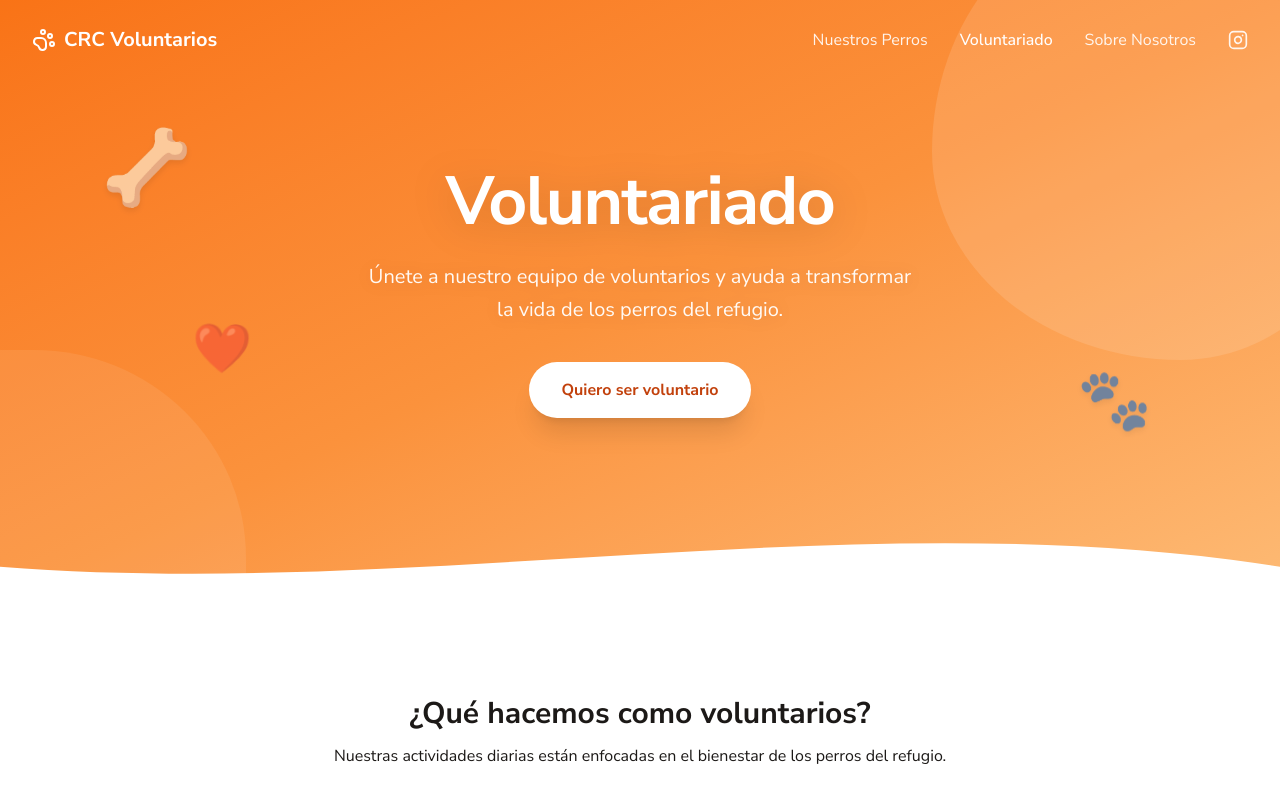
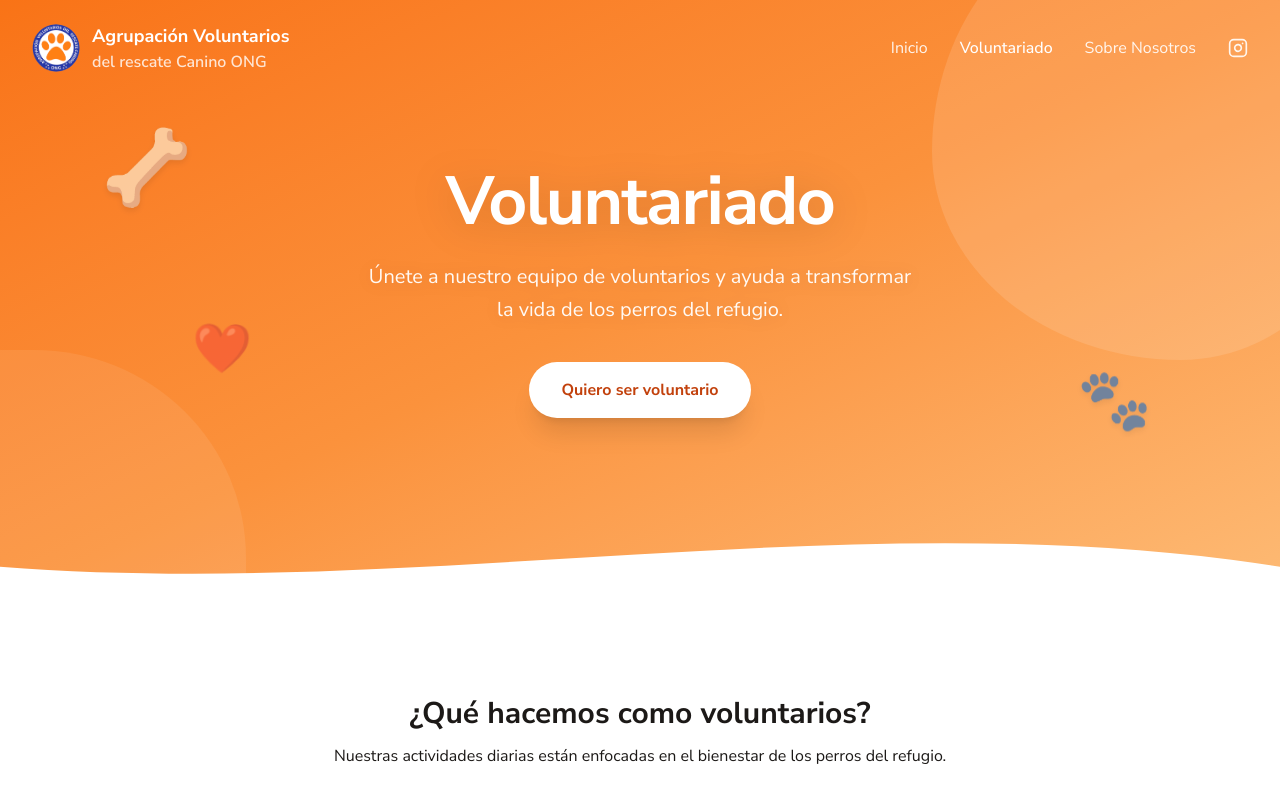
Before and after one commit to KorryKo/crc-voluntarios, a Next.js app: page /voluntariado in a window 1280 px wide. Shown: the top 800 px of the page. Built offline with nearby package versions, Linux system fonts and the light colour scheme.

Commit message:
edit text

```diff
--- a/app/(public)/page.tsx
+++ b/app/(public)/page.tsx
@@ -7,11 +7,11 @@ import { getDogs } from "@/lib/dogs";
 export const revalidate = 0;
 
 export const metadata: Metadata = {
-  title: "Adopta un Perro | CRC Voluntarios",
+  title: "Adopta un Perro | Agrupación Voluntarios del rescate Canino ONG",
   description:
     "Conoce a los perros disponibles para adopción en nuestro refugio en Santiago, Chile. Encuentra a tu nuevo compañero y dale un hogar.",
   openGraph: {
-    title: "Adopta un Perro | CRC Voluntarios",
+    title: "Adopta un Perro | Agrupación Voluntarios del rescate Canino ONG",
     description:
       "Conoce a los perros disponibles para adopción en nuestro refugio en Santiago, Chile.",
     url: "/",
@@ -24,7 +24,7 @@ export const metadata: Metadata = {
 const jsonLd = {
   "@context": "https://schema.org",
   "@type": "NGO",
-  name: "CRC Voluntarios",
+  name: "Agrupación Voluntarios del rescate Canino ONG",
   description:
     "Grupo de voluntarios dedicados al rescate y adopción de perros en Santiago, Chile.",
   url: "https://crc-voluntarios.cl",
@@ -45,9 +45,8 @@ export default async function Home() {
         dangerouslySetInnerHTML={{ __html: JSON.stringify(jsonLd) }}
       />
       <HeroSection
-        title="Nuestros Perros"
-        subtitle="Conoce a los perros que buscan un hogar. Adopta, ven a visitarnos o comparte."
-
+        title="Dale un hogar a quien más lo necesita"
+        subtitle="Somos voluntarios que trabajamos en el Centro de Rescate Canino de Ñuñoa cuidando perros abandonados. Conócelos y cambia una vida — la de ellos y la tuya."
         cta={
           <a
             href="https://wa.me/56987997244?text=Hola%2C%20estoy%20interesado%20en%20adoptar%20un%20perro.%20%C2%BFCu%C3%A1ndo%20y%20c%C3%B3mo%20puedo%20visitarlos%3F"
--- a/app/(public)/sobre-nosotros/page.tsx
+++ b/app/(public)/sobre-nosotros/page.tsx
@@ -10,9 +10,9 @@ export const revalidate = 0;
 export const metadata: Metadata = {
   title: "Sobre Nosotros",
   description:
-    "Somos un grupo de voluntarios que trabaja junto al refugio municipal de Santiago para mejorar la calidad de vida de los perros abandonados y maltratados.",
+    "Somos un grupo de voluntarios que trabaja en el Centro de Rescate Canino de Ñuñoa para mejorar la calidad de vida de los perros abandonados y maltratados.",
   openGraph: {
-    title: "Sobre Nosotros | CRC Voluntarios",
+    title: "Sobre Nosotros | Agrupación Voluntarios del rescate Canino ONG",
     description:
       "Conoce nuestra historia de más de 10 años ayudando a perros abandonados en Santiago, Chile.",
     url: "/sobre-nosotros",
@@ -25,13 +25,13 @@ export const metadata: Metadata = {
 const jsonLd = {
   "@context": "https://schema.org",
   "@type": "WebPage",
-  name: "Sobre Nosotros - CRC Voluntarios",
+  name: "Sobre Nosotros - Agrupación Voluntarios del rescate Canino ONG",
   description:
-    "Grupo de voluntarios dedicados al bienestar de perros en refugio municipal de Santiago, Chile.",
+    "Grupo de voluntarios dedicados al bienestar de perros en el Centro de Rescate Canino de Ñuñoa, Santiago, Chile.",
   url: "https://crc-voluntarios.cl/sobre-nosotros",
   isPartOf: {
     "@type": "WebSite",
-    name: "CRC Voluntarios",
+    name: "Agrupación Voluntarios del rescate Canino ONG",
     url: "https://crc-voluntarios.cl",
   },
 };
@@ -98,7 +98,7 @@ export default async function SobreNosotros() {
             <div className="shrink-0">
               <Image
                 src="/logo-crc.png"
-                alt="Logo CRC Voluntarios"
+                alt="Logo Agrupación Voluntarios del rescate Canino ONG"
                 width={280}
                 height={280}
                 className="rounded-full"
@@ -110,11 +110,11 @@ export default async function SobreNosotros() {
               </h2>
               <div className="mt-8 space-y-6 text-lg leading-relaxed text-text-secondary">
                 <p>
-                  CRC Voluntarios nació hace más de 10 años, cuando un pequeño
+                  Agrupación Voluntarios del rescate Canino ONG nació hace más de 10 años, cuando un pequeño
                   grupo de personas decidió que no podía quedarse de brazos cruzados
                   ante la realidad de los perros abandonados y maltratados en
-                  Santiago. Lo que comenzó como visitas esporádicas al refugio
-                  municipal se convirtió en un compromiso de vida.
+                  Santiago. Lo que comenzó como visitas esporádicas al Centro de
+                  Rescate Canino de Ñuñoa se convirtió en un compromiso de vida.
                 </p>
                 <p>
                   Con el tiempo, el grupo fue creciendo. Más personas se sumaron,
@@ -124,9 +124,9 @@ export default async function SobreNosotros() {
                 </p>
                 <p>
                   Hoy somos un grupo organizado de voluntarios que trabaja en
-                  colaboración con el refugio municipal. No somos el refugio — somos
+                  el Centro de Rescate Canino de Ñuñoa. No somos el refugio — somos
                   personas comunes que dedican su tiempo libre a hacer la diferencia.
-                  El refugio es administrado por la municipalidad, que se encarga de
+                  El centro es administrado por la municipalidad, que se encarga de
                   los rescates, la atención veterinaria y los procesos de adopción.
                   Nosotros nos enfocamos en lo que más necesitan los perros en su día
                   a día: compañía, ejercicio, higiene y cariño.
--- a/app/(public)/voluntariado/page.tsx
+++ b/app/(public)/voluntariado/page.tsx
@@ -8,7 +8,7 @@ export const metadata: Metadata = {
   description:
     "Únete como voluntario en nuestro refugio de perros en Santiago, Chile. Pasea perros, ayuda en su cuidado y forma parte de nuestro equipo.",
   openGraph: {
-    title: "Voluntariado | CRC Voluntarios",
+    title: "Voluntariado | Agrupación Voluntarios del rescate Canino ONG",
     description:
       "Únete como voluntario en nuestro refugio de perros en Santiago, Chile. Solo necesitas ser mayor de 18 años y amar a los perros.",
     url: "/voluntariado",
@@ -21,18 +21,18 @@ export const metadata: Metadata = {
 const jsonLd = {
   "@context": "https://schema.org",
   "@type": "WebPage",
-  name: "Voluntariado - CRC Voluntarios",
+  name: "Voluntariado - Agrupación Voluntarios del rescate Canino ONG",
   description:
-    "Programa de voluntariado para el cuidado de perros en refugio municipal de Santiago, Chile.",
+    "Programa de voluntariado para el cuidado de perros en el Centro de Rescate Canino de Ñuñoa, Santiago, Chile.",
   url: "https://crc-voluntarios.cl/voluntariado",
   isPartOf: {
     "@type": "WebSite",
-    name: "CRC Voluntarios",
+    name: "Agrupación Voluntarios del rescate Canino ONG",
     url: "https://crc-voluntarios.cl",
   },
   about: {
     "@type": "VolunteerAction",
-    name: "Voluntariado CRC",
+    name: "Voluntariado Agrupación Voluntarios del rescate Canino ONG",
     description:
       "Actividades de voluntariado incluyen paseos, juegos, limpieza y baño de perros en el refugio.",
     location: {
--- a/app/layout.tsx
+++ b/app/layout.tsx
@@ -12,8 +12,8 @@ const siteUrl = "https://crc-voluntarios.cl"; // Actualizar con URL real
 export const metadata: Metadata = {
   metadataBase: new URL(siteUrl),
   title: {
-    default: "CRC Voluntarios | Refugio de Perros en Santiago, Chile",
-    template: "%s | CRC Voluntarios",
+    default: "Agrupación Voluntarios del rescate Canino ONG | Refugio de Perros en Santiago, Chile",
+    template: "%s | Agrupación Voluntarios del rescate Canino ONG",
   },
   description:
     "Únete como voluntario en nuestro refugio de perros en Santiago, Chile. Ayuda a perros abandonados, participa en adopciones y forma parte de nuestra comunidad de voluntarios.",
@@ -25,16 +25,16 @@ export const metadata: Metadata = {
     "ayudar perros abandonados",
     "adopción responsable perros",
     "rescate animal Santiago",
-    "CRC voluntarios",
+    "Agrupación Voluntarios del rescate Canino ONG",
   ],
-  authors: [{ name: "CRC Voluntarios" }],
-  creator: "CRC Voluntarios",
+  authors: [{ name: "Agrupación Voluntarios del rescate Canino ONG" }],
+  creator: "Agrupación Voluntarios del rescate Canino ONG",
   openGraph: {
     type: "website",
     locale: "es_CL",
     url: siteUrl,
-    siteName: "CRC Voluntarios",
-    title: "CRC Voluntarios | Refugio de Perros en Santiago, Chile",
+    siteName: "Agrupación Voluntarios del rescate Canino ONG",
+    title: "Agrupación Voluntarios del rescate Canino ONG | Refugio de Perros en Santiago, Chile",
     description:
       "Únete como voluntario en nuestro refugio de perros en Santiago, Chile. Ayuda a perros abandonados y forma parte de nuestra comunidad.",
     images: [
@@ -42,7 +42,7 @@ export const metadata: Metadata = {
         url: "/crc-logo-preview.png",
         width: 1200,
         height: 630,
-        alt: "CRC Voluntarios - Refugio de Perros en Santiago, Chile",
+        alt: "Agrupación Voluntarios del rescate Canino ONG - Refugio de Perros en Santiago, Chile",
       },
     ],
   },
--- a/components/DogCard.tsx
+++ b/components/DogCard.tsx
@@ -72,7 +72,7 @@ export default function DogCard({ dog }: { dog: Dog }) {
         </p>
         <div className="mt-auto pt-4">
           <a
-            href={`https://wa.me/56987997244?text=${encodeURIComponent(`Hola! Vi a ${dog.nombre} en la página de CRC Voluntarios y me gustaría saber más sobre este perrito para una posible adopción.`)}`}
+            href={`https://wa.me/56987997244?text=${encodeURIComponent(`Hola! Vi a ${dog.nombre} en la página de Agrupación Voluntarios del rescate Canino ONG y me gustaría saber más sobre este perrito para una posible adopción.`)}`}
             target="_blank"
             rel="noopener noreferrer"
             className="block w-full rounded-full border-2 border-secondary-500 py-2 text-center text-sm font-semibold text-secondary-500 transition hover:bg-secondary-500 hover:text-white"
--- a/components/Footer.tsx
+++ b/components/Footer.tsx
@@ -2,7 +2,7 @@ import Link from "next/link";
 import { Instagram, Phone, MapPin } from "lucide-react";
 
 const navLinks = [
-  { href: "/", label: "Nuestros Perros" },
+  { href: "/", label: "Inicio" },
   { href: "/voluntariado", label: "Voluntariado" },
   { href: "/sobre-nosotros", label: "Sobre Nosotros" },
 ];
@@ -14,10 +14,10 @@ export default function Footer() {
         <div className="grid grid-cols-1 gap-8 md:grid-cols-3">
           {/* About */}
           <div>
-            <h3 className="text-lg font-semibold">CRC Voluntarios</h3>
+            <h3 className="text-lg font-semibold">Agrupación Voluntarios del rescate Canino ONG</h3>
             <p className="mt-2 text-sm text-white/80">
               Grupo de voluntarios dedicados al cuidado y adopción de perros en
-              Santiago, Chile.
+              el Centro de Rescate Canino de Ñuñoa, Santiago, Chile.
             </p>
           </div>
 
@@ -74,7 +74,7 @@ export default function Footer() {
         {/* Copyright */}
         <div className="mt-8 border-t border-white/20 pt-8 text-center text-sm text-white/60">
           <p>
-            © {new Date().getFullYear()} CRC Voluntarios. Todos los derechos
+            © {new Date().getFullYear()} Agrupación Voluntarios del rescate Canino ONG. Todos los derechos
             reservados.
           </p>
         </div>
--- a/components/Header.tsx
+++ b/components/Header.tsx
@@ -3,10 +3,11 @@
 import Link from "next/link";
 import { usePathname } from "next/navigation";
 import { useState, useEffect } from "react";
-import { Menu, X, PawPrint, Instagram } from "lucide-react";
+import Image from "next/image";
+import { Menu, X, Instagram } from "lucide-react";
 
 const navLinks = [
-  { href: "/", label: "Nuestros Perros" },
+  { href: "/", label: "Inicio" },
   { href: "/voluntariado", label: "Voluntariado" },
   { href: "/sobre-nosotros", label: "Sobre Nosotros" },
 ];
@@ -31,21 +32,23 @@ export default function Header() {
       }`}
     >
       <div className="mx-auto max-w-7xl px-4 sm:px-6 lg:px-8">
-        <div className={`flex items-center justify-between transition-all duration-300 ${scrolled ? "h-16" : "h-20"}`}>
+        <div className={`flex items-center justify-between transition-all duration-300 ${scrolled ? "h-20" : "h-24"}`}>
           {/* Logo */}
-          <Link href="/" className="flex items-center gap-2">
-            <PawPrint
-              size={24}
-              className={`transition-colors duration-300 ${
-                scrolled ? "text-secondary-500" : "text-white"
-              }`}
+          <Link href="/" className="flex items-center gap-3">
+            <Image
+              src="/logo-crc.png"
+              alt="Logo Agrupación Voluntarios del rescate Canino ONG"
+              width={40}
+              height={40}
+              className={`rounded-full transition-all duration-300 ${scrolled ? "w-10 h-10" : "w-10 h-10 lg:w-12 lg:h-12"}`}
             />
             <span
-              className={`text-xl font-bold transition-colors duration-300 ${
+              className={`flex flex-col leading-tight font-bold transition-colors duration-300 ${
                 scrolled ? "text-text-primary" : "text-white"
               }`}
             >
-              CRC Voluntarios
+              <span className="text-base sm:text-lg">Agrupación Voluntarios</span>
+              <span className="text-sm sm:text-base font-semibold opacity-80">del rescate Canino ONG</span>
             </span>
           </Link>
 
```
